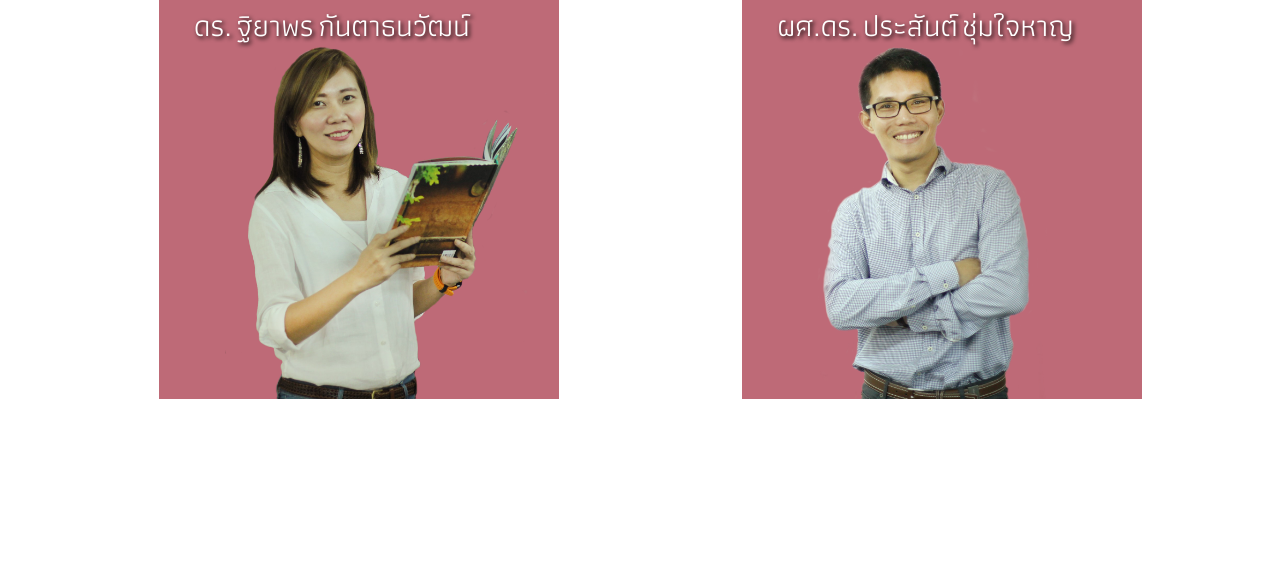
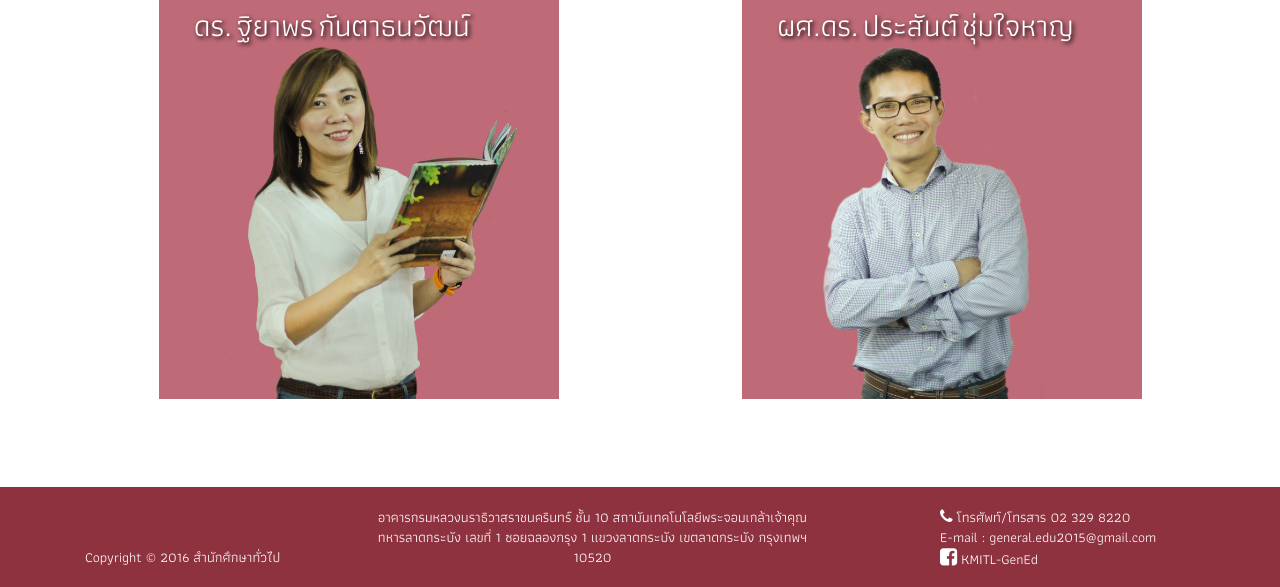
Before and after one commit to nutthaponATC/GE, a PHP site: page /about.php in a window 1280 px wide. Shown: the part 3488-4075 px from the top of the page. Before the commit the page ends 3887 px from the top, so only its background shows below. Run offline with PHP 8.4, Linux system fonts and the light colour scheme.

Commit message:
improve footer

```diff
--- a/about.php
+++ b/about.php
@@ -334,8 +334,29 @@
 				</div>
 			</div>
 		</div>
+	</div>
 
-
+	<div style="background-color:#8e3240; width:100%; height:100px; margin-top:30px;">
+		<div class="container" style="color:#ffffff;">
+			<div class="col-md-3">
+				<br><br><br>
+				Copyright © 2016 สำนักศึกษาทั่วไป
+			</div>
+			<div class="col-md-5" style="text-align:center;">
+				<p><br>
+					อาคารกรมหลวงนราธิวาสราชนครินทร์  ชั้น 10 สถาบันเทคโนโลยีพระจอมเกล้าเจ้าคุณทหารลาดกระบัง เลขที่ 1 ซอยฉลองกรุง 1 แขวงลาดกระบัง เขตลาดกระบัง กรุงเทพฯ 10520
+				</p>
+			</div>
+			<div class="col-md-1">
+			</div>
+			<div class="col-md-3">
+				<br>
+				<p><i class="fa fa-phone" style="font-size:16px;"></i> โทรศัพท์/โทรสาร 02 329 8220 <br>
+				E-mail :  general.edu2015@gmail.com <br>
+				<a style="color:#ffffff;" href="https://web.facebook.com/KMITL-GenEd-524957101005643/"><i class="fa fa-facebook-square" style="font-size:20px;"></i> KMITL-GenEd</a>
+				</p>
+			</div>
+		</div>
 	</div>
 
 	<script src="js/main.js"></script> <!-- background -->
```
Also changed, not shown: activity.php (+22 -0 lines), index.php (+24 -1 lines), public.php (+23 -0 lines).
